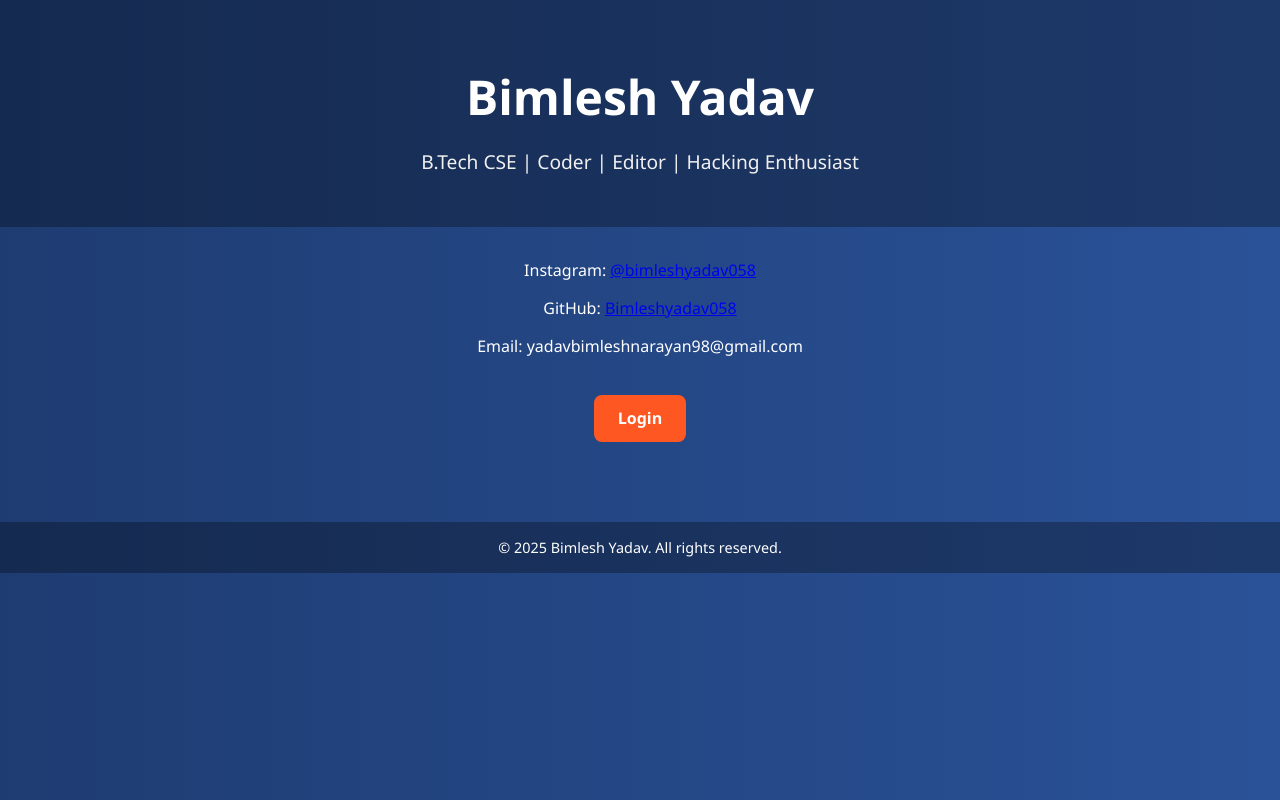
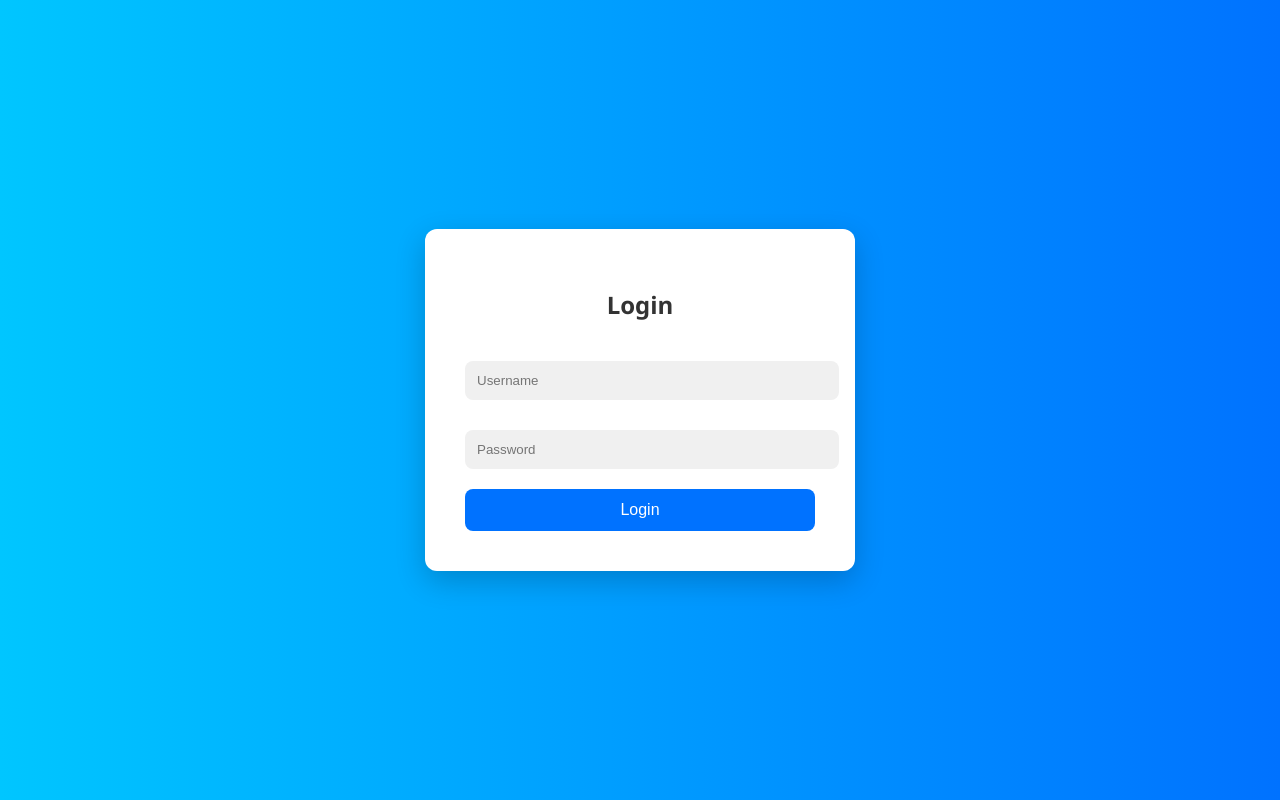
Before and after one commit to Bimleshyadav058/portfolio, a plain HTML site: page index.html in a window 1280 px wide. Drawn offline with Linux system fonts and the light colour scheme.

Commit message:
Update index.html

```diff
--- a/index.html
+++ b/index.html
@@ -1,70 +1,78 @@
-<!DOCTYPE html>
-<html lang="en">
+<!DOCTYPE html><html lang="en">
 <head>
   <meta charset="UTF-8" />
-  <meta name="viewport" content="width=device-width, initial-scale=1.0"/>
-  <title>Bimlesh Yadav Portfolio</title>
+  <meta name="viewport" content="width=device-width, initial-scale=1.0" />
+  <title>Login - Bimlesh Yadav</title>
   <style>
     body {
+      background: linear-gradient(to right, #00c6ff, #0072ff);
+      font-family: 'Segoe UI', Tahoma, Geneva, Verdana, sans-serif;
+      display: flex;
+      justify-content: center;
+      align-items: center;
+      height: 100vh;
       margin: 0;
-      font-family: 'Segoe UI', sans-serif;
-      background: linear-gradient(to right, #1e3c72, #2a5298);
+    }
+    .login-box {
+      background-color: #ffffff;
+      padding: 40px;
+      border-radius: 12px;
+      box-shadow: 0 10px 30px rgba(0, 0, 0, 0.2);
+      width: 350px;
+    }
+    .login-box h2 {
+      text-align: center;
+      margin-bottom: 30px;
+      color: #333;
+    }
+    .login-box input[type="text"],
+    .login-box input[type="password"] {
+      width: 100%;
+      padding: 12px;
+      margin: 10px 0 20px 0;
+      border: none;
+      border-radius: 8px;
+      background: #f0f0f0;
+    }
+    .login-box button {
+      width: 100%;
+      padding: 12px;
+      background: #0072ff;
+      border: none;
+      border-radius: 8px;
       color: white;
+      font-size: 16px;
+      cursor: pointer;
+    }
+    .login-box button:hover {
+      background: #005fe0;
+    }
+    .error {
+      color: red;
       text-align: center;
-    }
-    header {
-      padding: 2rem;
-      background-color: rgba(0, 0, 0, 0.3);
-    }
-    h1 {
-      font-size: 3rem;
-      margin-bottom: 0.5rem;
-    }
-    .tagline {
-      font-size: 1.2rem;
-      color: #f0f0f0;
-    }
-    .container {
-      padding: 2rem;
-    }
-    .info {
-      margin-bottom: 1rem;
-    }
-    a.button {
-      display: inline-block;
-      padding: 0.8rem 1.5rem;
-      background-color: #ff5722;
-      color: white;
-      border-radius: 8px;
-      text-decoration: none;
-      font-weight: bold;
-      transition: 0.3s;
-    }
-    a.button:hover {
-      background-color: #e64a19;
-    }
-    footer {
-      margin-top: 3rem;
-      padding: 1rem;
-      background-color: rgba(0, 0, 0, 0.3);
-      font-size: 0.9rem;
+      margin-bottom: 10px;
     }
   </style>
 </head>
 <body>
-  <header>
-    <h1>Bimlesh Yadav</h1>
-    <p class="tagline">B.Tech CSE | Coder | Editor | Hacking Enthusiast</p>
-  </header>
+  <div class="login-box">
+    <h2>Login</h2>
+    <div class="error" id="error"></div>
+    <input type="text" id="username" placeholder="Username" />
+    <input type="password" id="password" placeholder="Password" />
+    <button onclick="login()">Login</button>
+  </div>
+  <script>
+    function login() {
+      const username = document.getElementById('username').value;
+      const password = document.getElementById('password').value;
+      const errorDiv = document.getElementById('error');if (username === 'bimlesh' && password === '1234') {
+    window.location.href = 'index.html';
+  } else {
+    errorDiv.textContent = 'Incorrect username or password';
+  }
+}
 
-  <div class="container">
-    <div class="info">Instagram: <a href="https://instagram.com/bimleshyadav058" target="_blank">@bimleshyadav058</a></div>
-    <div class="info">GitHub: <a href="https://github.com/Bimleshyadav058" target="_blank">Bimleshyadav058</a></div>
-    <div class="info">Email: yadavbimleshnarayan98@gmail.com</div>
-    <br/>
-    <a class="button" href="login.html">Login</a>
-  </div>
-
-  <footer>© 2025 Bimlesh Yadav. All rights reserved.</footer>
+  </script>
 </body>
 </html>
```
